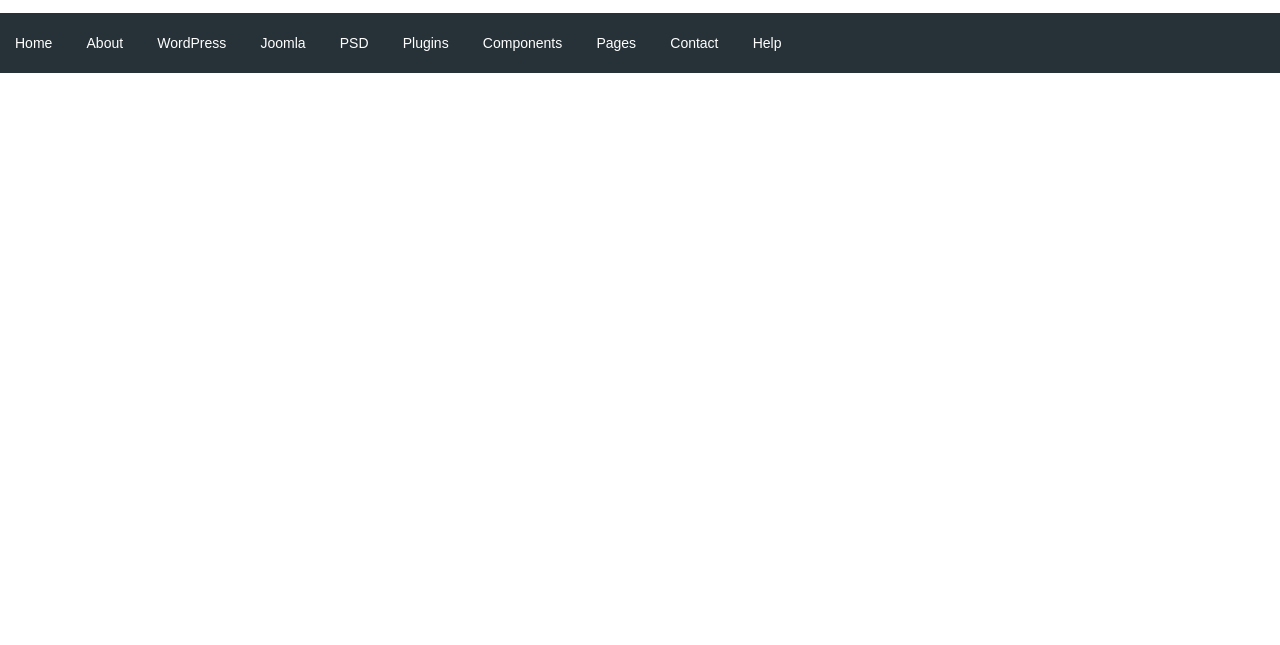
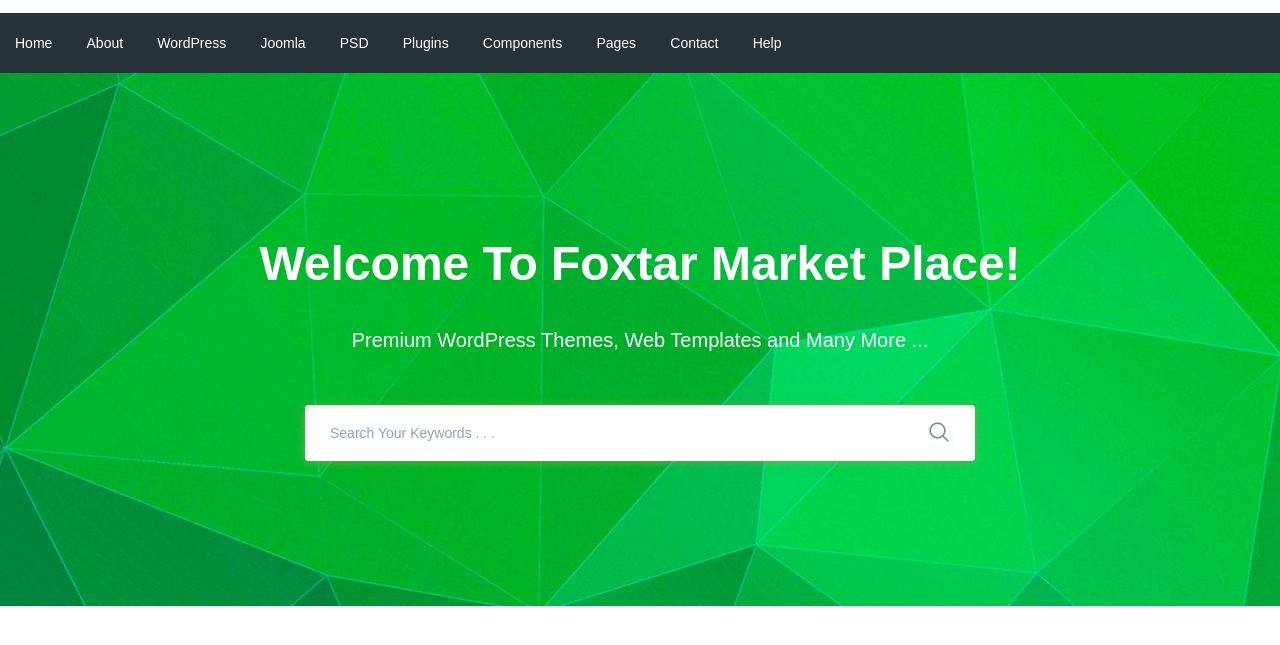
Before and after one commit to ltitov/Moderno, a website: page app/index.html in a window 1280 px wide. Shown: the part 77-722 px from the top of the page. Drawn offline with nearby package versions, Linux system fonts and the light colour scheme; files that its build step writes are made by us from their sources.

Commit message:
added search section

```diff
--- a/app/index.html
+++ b/app/index.html
@@ -107,6 +107,26 @@
 
   </header>
 
+  <section class="search" style="background-image: url(images/search-bg.jpg);">
+    <div class="container">
+      <div class="search__inner">
+        <div class="search__inner-title">
+          Welcome To Foxtar Market Place!
+        </div>
+        <div class="search__inner-text">
+          Premium WordPress Themes, Web Templates and Many More ...
+        </div>
+        <div class="search__inner-form">
+          <form>
+            <input type="text" placeholder="Search Your Keywords . . ." required>
+            <button type="submit">
+              <img src="images/icons/search.png" alt="">
+            </button>
+          </form>
+        </div>
+      </div>
+    </div>
+  </section>
 
 
 
--- a/app/scss/style.scss
+++ b/app/scss/style.scss
@@ -61,3 +61,64 @@
     font-size: 14px;
   }
 }
+
+.search {
+  background-repeat: no-repeat;
+  background-size: cover;
+  background-position: center;
+  min-height: 533px;
+}
+
+.search__inner {
+  padding: 155px 0px 100px;
+  color: #ffffff;
+  text-align: center;
+
+  &-title {
+    margin-bottom: 25px;
+    font-size: 48px;
+    line-height: 72px;
+    font-weight: 700;
+  }
+
+  &-text {
+    margin-bottom: 50px;
+    font-size: 20px;
+    font-weight: 500;
+    line-height: 30px;
+  }
+
+  &-form {
+    max-width: 670px;
+    width: 100%;
+    margin: 0 auto;
+    position: relative;
+
+    input {
+      display: block;
+      width: 100%;
+      height: 56px;
+      padding-left: 25px;
+      padding-right: 60px;
+      box-shadow: 0px 1px 10px 0px rgba(124, 178, 64, 0.75);
+      border-radius: 4px;
+      border: none;
+      font-size: 14px;
+      font-weight: 500;
+
+      &::placeholder {
+        color: #90a4ae;
+        font-weight: 500;
+      }
+    }
+
+    button {
+      position: absolute;
+      border: none;
+      background-color: transparent;
+      top: 16px;
+      right: 20px;
+
+    }
+  }
+}
```
Also changed, not shown: app/images/icons/search.png (added), app/images/icons/search.svg (added), app/images/search-bg.jpg (added).
